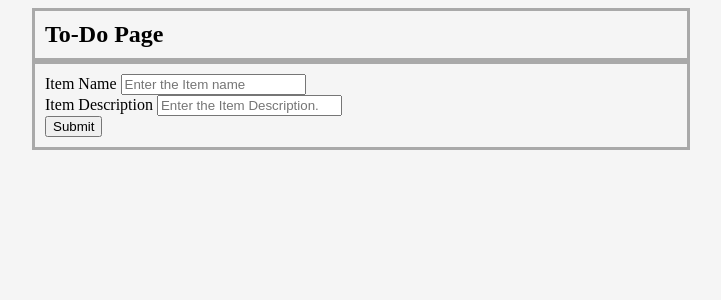
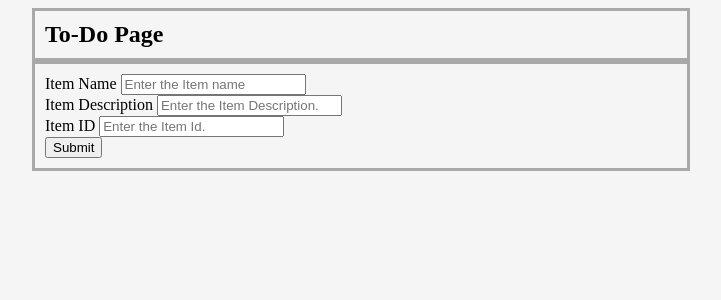
Before and after one commit to Manish-Mishra-261001/Basic-Flask-Registration-App, a Flask app: page / in a window 1280 px wide. Shown: the top 300 px of the page, without its empty margins (279-1000 px from the left). Run offline with Flask 3, Linux system fonts and the light colour scheme.

Commit message:
Item ID Added

```diff
--- a/to-do-frontend/templates/to-do.html
+++ b/to-do-frontend/templates/to-do.html
@@ -27,6 +27,9 @@
                 <label for="itemDescription">Item Description</label>
                 <input type="text" name="itemDescription" id="itemDescription" placeholder="Enter the Item Description." value="{{ form_data.itemDescription if form_data else '' }}" required>
                 <br/>
+                <label for="itemId">Item ID</label>
+                <input type="text" name="itemId" id="itemId" placeholder="Enter the Item Id." value="{{ form_data.itemId if form_data else '' }}" required>
+                <br/>
                 <input type="submit" value="Submit">
             </form>
         </div>
```
